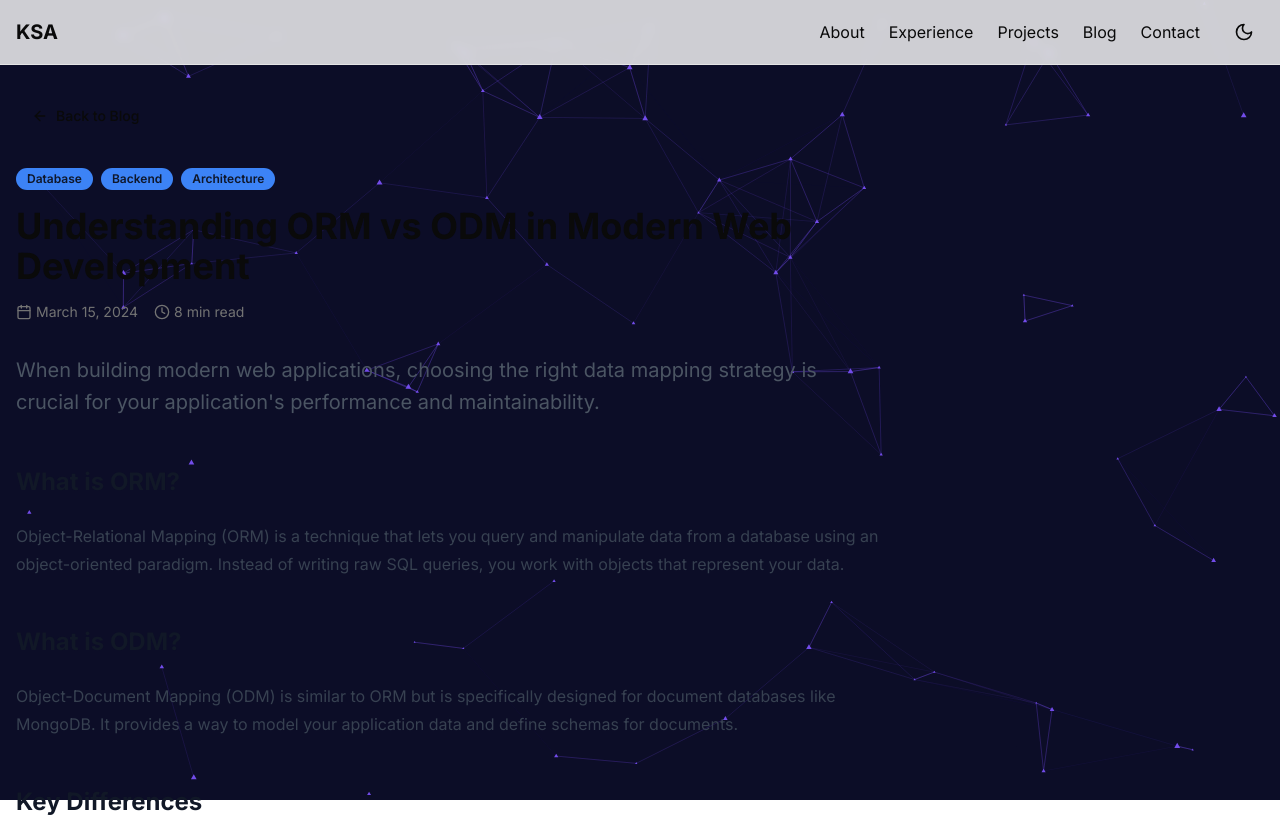
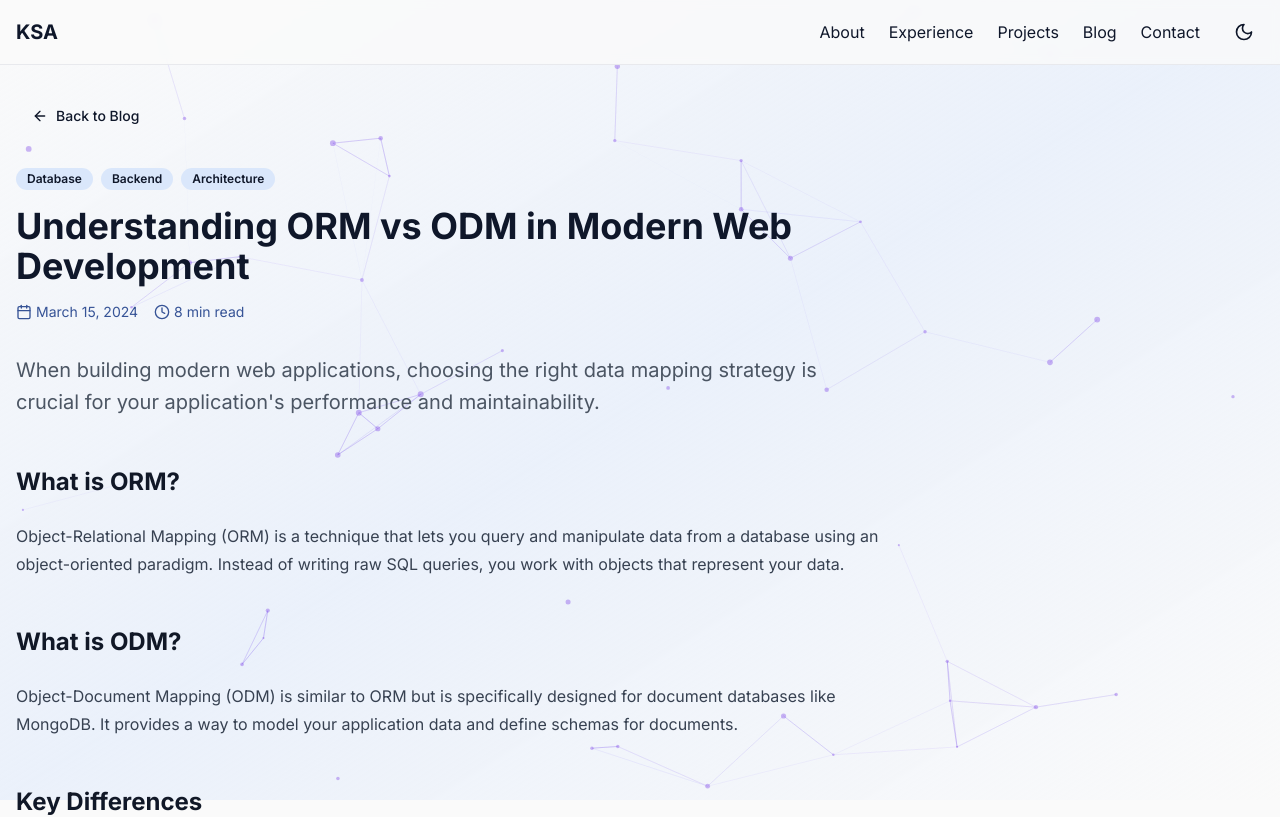
Before and after one commit to sarimAbdelbari/BoltPortfolio, a Next.js app: page /blog/orm-vs-odm in a window 1280 px wide. Shown: the top 817 px of the page. Built offline with nearby package versions, Linux system fonts and the light colour scheme.

Commit message:
Using An Extension to push to github

```diff
--- a/app/globals.css
+++ b/app/globals.css
@@ -2,48 +2,29 @@
 @tailwind components;
 @tailwind utilities;
 
-:root {
-  --foreground-rgb: 0, 0, 0;
-  --background-start-rgb: 214, 219, 220;
-  --background-end-rgb: 255, 255, 255;
+@layer base {
+  :root {
+  --background: 0 0% 98%;          /* Light grey for background */
+  --foreground: 222.2 47% 11.2%;   /* Dark text on light background */
+  --card: 0 0% 100%;               /* Pure white for cards */
+  --card-foreground: 222.2 47% 11.2%; /* Same as foreground for consistency */
+  --popover: 0 0% 100%;            /* Matches the card */
+  --popover-foreground: 222.2 47% 11.2%; /* Same as foreground */
+  --primary: 217.2 91.2% 48%;      /* Softer primary for better contrast */
+  --primary-foreground: 0 0% 100%; /* White text on primary */
+  --secondary: 217.2 80% 92%;      /* Very light blue for secondary elements */
+  --secondary-foreground: 222.2 47% 11.2%; /* Matches foreground for readability */
+  --muted: 222.2 14% 92%;          /* Soft grey for muted elements */
+  --muted-foreground: 222.2 47% 40%; /* Medium grey for muted text */
+  --accent: 217.2 80% 92%;         /* Same as secondary */
+  --accent-foreground: 222.2 47% 11.2%; /* Matches foreground */
+  --destructive: 0 55% 65%;        /* Soft red for destructive actions */
+  --destructive-foreground: 0 0% 100%; /* White text on destructive */
+  --border: 222.2 14% 92%;         /* Light grey for borders */
+  --input: 0 0% 100%;              /* Matches card for inputs */
+  --ring: 224.3 76.3% 60%;         /* Softer ring for better visibility */
 }
 
-@media (prefers-color-scheme: dark) {
-  :root {
-    --foreground-rgb: 255, 255, 255;
-    --background-start-rgb: 0, 0, 0;
-    --background-end-rgb: 0, 0, 0;
-  }
-}
-
-@layer base {
-  :root {
-    --background: 0 0% 100%;
-    --foreground: 0 0% 3.9%;
-    --card: 0 0% 100%;
-    --card-foreground: 0 0% 3.9%;
-    --popover: 0 0% 100%;
-    --popover-foreground: 0 0% 3.9%;
-    --primary: 221 83% 53%;
-    --primary-foreground: 210 40% 98%;
-    --secondary: 217 91% 60%;
-    --secondary-foreground: 222.2 47.4% 11.2%;
-    --muted: 0 0% 96.1%;
-    --muted-foreground: 0 0% 45.1%;
-    --accent: 0 0% 96.1%;
-    --accent-foreground: 0 0% 9%;
-    --destructive: 0 84.2% 60.2%;
-    --destructive-foreground: 0 0% 98%;
-    --border: 0 0% 89.8%;
-    --input: 0 0% 89.8%;
-    --ring: 0 0% 3.9%;
-    --chart-1: 12 76% 61%;
-    --chart-2: 173 58% 39%;
-    --chart-3: 197 37% 24%;
-    --chart-4: 43 74% 66%;
-    --chart-5: 27 87% 67%;
-    --radius: 0.5rem;
-  }
 
   .dark {
     --background: 222.2 84% 4.9%;
@@ -52,9 +33,9 @@
     --card-foreground: 210 40% 98%;
     --popover: 222.2 84% 4.9%;
     --popover-foreground: 210 40% 98%;
-    --primary: 217 91% 60%;
+    --primary: 217.2 91.2% 59.8%;
     --primary-foreground: 222.2 47.4% 11.2%;
-    --secondary: 221 83% 53%;
+    --secondary: 217.2 91.2% 59.8%;
     --secondary-foreground: 210 40% 98%;
     --muted: 217.2 32.6% 17.5%;
     --muted-foreground: 215 20.2% 65.1%;
@@ -64,12 +45,7 @@
     --destructive-foreground: 210 40% 98%;
     --border: 217.2 32.6% 17.5%;
     --input: 217.2 32.6% 17.5%;
-    --ring: 212.7 26.8% 83.9%;
-    --chart-1: 220 70% 50%;
-    --chart-2: 160 60% 45%;
-    --chart-3: 30 80% 55%;
-    --chart-4: 280 65% 60%;
-    --chart-5: 340 75% 55%;
+    --ring: 224.3 76.3% 48%;
   }
 }
 
@@ -83,8 +59,9 @@
 }
 
 /* Glass effect for cards */
+/* Glass effect for cards */
 .glass-card {
-  @apply bg-background/80 backdrop-blur-sm border border-border/50;
+  @apply bg-card/80 backdrop-blur-sm border border-border/50;
 }
 
 /* Gradient text */
--- a/components/background/gradient-background.tsx
+++ b/components/background/gradient-background.tsx
@@ -4,7 +4,7 @@ import { motion } from 'framer-motion';
 
 export function GradientBackground() {
   return (
-    <div className="fixed inset-0 -z-10 overflow-hidden bg-gradient-to-br from-[#0c0d27] via-[#232047] to-[#595974]">
+    <div className="fixed inset-0 -z-10 overflow-hidden bg-gradient-to-br from-background via-secondary/50 to-background">
       <motion.div
         className="absolute inset-0 opacity-30"
         animate={{
@@ -16,7 +16,7 @@ export function GradientBackground() {
           repeatType: 'reverse',
         }}
         style={{
-          backgroundImage: 'radial-gradient(circle at center, #724ce9 0%, transparent 50%)',
+          backgroundImage: 'radial-gradient(circle at center, var(--primary) 0%, transparent 50%)',
           backgroundSize: '100% 100%',
         }}
       />
--- a/components/background/particles-config.ts
+++ b/components/background/particles-config.ts
@@ -2,7 +2,7 @@ import type { ISourceOptions } from "@tsparticles/engine";
 
 export const particlesConfig: ISourceOptions = {
   background: {
-    color: { value: "#0c0d27" },
+    color: { value: "transparent" },
   },
   fpsLimit: 120,
   interactivity: {
@@ -16,12 +16,19 @@ export const particlesConfig: ISourceOptions = {
     },
   },
   particles: {
-    color: { value: "#724ce9" },
+    color: {
+      value: "#724ce9",
+      animation: {
+        enable: true,
+        speed: 2,
+        sync: true
+      }
+    },
     links: {
       color: "#724ce9",
       distance: 150,
       enable: true,
-      opacity: 0.3,
+      opacity: 0.2,
       width: 1,
     },
     move: {
@@ -34,11 +41,25 @@ export const particlesConfig: ISourceOptions = {
     },
     number: {
       density: { enable: true },
-      value: 150,
+      value: 100,
     },
-    opacity: { value: 1.0 },
-    shape: { type: "triangle" },
-    size: { value: { min: 1, max: 3 } },
+    opacity: {
+      value: 0.4,
+      animation: {
+        enable: true,
+        speed: 0.5,
+        minimumValue: 0.2
+      }
+    },
+    shape: { type: "circle" },
+    size: {
+      value: { min: 1, max: 3 },
+      animation: {
+        enable: true,
+        speed: 2,
+        minimumValue: 0.5
+      }
+    },
   },
   detectRetina: true,
 };
--- a/components/sections/contact.tsx
+++ b/components/sections/contact.tsx
@@ -15,14 +15,14 @@ export function ContactSection() {
       title="Get in Touch"
       description="Have a project in mind or want to discuss opportunities? I'd love to hear from you!"
     >
-      <div className="grid md:grid-cols-2 gap-8 max-w-4xl mx-auto">
+      <div className="grid md:grid-cols-2 gap-8 max-w-4xl mx-auto w-full px-4">
         <motion.div
           initial={{ opacity: 0, x: -20 }}
           whileInView={{ opacity: 1, x: 0 }}
           transition={{ duration: 0.5 }}
           viewport={{ once: true }}
         >
-          <Card className="p-6">
+          <Card className="p-6 h-full">
             <h3 className="text-xl font-semibold mb-6">Contact Information</h3>
             <div className="space-y-4">
               <a
@@ -67,7 +67,7 @@ export function ContactSection() {
           transition={{ duration: 0.5 }}
           viewport={{ once: true }}
         >
-          <Card className="p-6">
+          <Card className="p-6 h-full">
             <form className="space-y-4">
               <div>
                 <Input
--- a/components/sections/experience.tsx
+++ b/components/sections/experience.tsx
@@ -5,16 +5,7 @@ import { Card } from '@/components/ui/card';
 import { Badge } from '@/components/ui/badge';
 import { Building, Calendar } from 'lucide-react';
 import { SectionLayout } from '@/components/section-layout';
-
-interface Experience {
-  company: string;
-  position: string;
-  period: string;
-  location: string;
-  type: string;
-  description: string;
-  technologies: string[];
-}
+import { experiences } from '@/lib/experience-data';
 
 export function ExperienceSection() {
   return (
@@ -23,7 +14,7 @@ export function ExperienceSection() {
       title="Professional Experience"
       description="My journey in web development, from freelancing to full-time roles"
     >
-      <div className="space-y-8 max-w-4xl mx-auto">
+      <div className="space-y-8 max-w-4xl mx-auto w-full px-4">
         {experiences.map((experience, index) => (
           <motion.div
             key={index}
@@ -65,33 +56,3 @@ export function ExperienceSection() {
     </SectionLayout>
   );
 }
-
-const experiences: Experience[] = [
-  {
-    company: 'Groupe Chiali',
-    position: 'Full Stack Web Developer',
-    period: '06/2024 – Present',
-    location: 'Algeria',
-    type: 'Full-time',
-    description: 'Developing a Content Management System (CMS) called the "Pyramid of Documents," designed as a document library with structured and hierarchical access. Implementing group permissions to control access and editing rights across different document levels.',
-    technologies: ['MongoDB', 'Express.js', 'React.js', 'Node.js', 'TypeScript'],
-  },
-  {
-    company: 'ProductionSphere',
-    position: 'Web Developer',
-    period: '01/2024 – 03/2024',
-    location: 'Lithuania',
-    type: 'Remote',
-    description: 'Worked on various projects including lead magnets, portfolio pages, and landing pages. Managed multiple projects simultaneously while ensuring timely delivery and client satisfaction.',
-    technologies: ['React', 'Next.js', 'Tailwind CSS', 'MongoDB', 'Node.js', 'WordPress'],
-  },
-  {
-    company: 'Jar Bricola',
-    position: 'Freelance Web Developer',
-    period: '07/2023 – 09/2023',
-    location: 'Algeria',
-    type: 'Remote',
-    description: 'Developed a dashboard for a startup connecting clients with skilled workers. Collaborated with a mobile developer to ensure seamless integration between web dashboard and mobile app.',
-    technologies: ['React', 'Tailwind CSS', 'Firebase', 'Recharts'],
-  },
-];
--- a/components/sections/projects.tsx
+++ b/components/sections/projects.tsx
@@ -12,7 +12,7 @@ export function ProjectsSection() {
       title="Featured Projects"
       description="Here are some of the projects I've worked on that showcase my skills and experience"
     >
-      <div className="grid grid-cols-1 md:grid-cols-2 lg:grid-cols-3 gap-6">
+      <div className="grid grid-cols-1 md:grid-cols-2 lg:grid-cols-3 gap-6 max-w-6xl mx-auto">
         {projects.map((project, index) => (
           <ProjectCard key={project.slug} project={project} index={index} />
         ))}
--- /dev/null
+++ b/lib/experience-data.ts
@@ -0,0 +1,39 @@
+export interface Experience {
+  company: string;
+  position: string;
+  period: string;
+  location: string;
+  type: string;
+  description: string;
+  technologies: string[];
+}
+
+export const experiences: Experience[] = [
+  {
+    company: 'Groupe Chiali',
+    position: 'Full Stack Web Developer',
+    period: '06/2024 – Present',
+    location: 'Algeria',
+    type: 'Full-time',
+    description: 'Developing a Content Management System (CMS) called the "Pyramid of Documents," designed as a document library with structured and hierarchical access. Implementing group permissions to control access and editing rights across different document levels.',
+    technologies: ['MongoDB', 'Express.js', 'React.js', 'Node.js', 'TypeScript'],
+  },
+  {
+    company: 'ProductionSphere',
+    position: 'Web Developer',
+    period: '01/2024 – 03/2024',
+    location: 'Lithuania',
+    type: 'Remote',
+    description: 'Worked on various projects including lead magnets, portfolio pages, and landing pages. Managed multiple projects simultaneously while ensuring timely delivery and client satisfaction.',
+    technologies: ['React', 'Next.js', 'Tailwind CSS', 'MongoDB', 'Node.js', 'WordPress'],
+  },
+  {
+    company: 'Jar Bricola',
+    position: 'Freelance Web Developer',
+    period: '07/2023 – 09/2023',
+    location: 'Algeria',
+    type: 'Remote',
+    description: 'Developed a dashboard for a startup connecting clients with skilled workers. Collaborated with a mobile developer to ensure seamless integration between web dashboard and mobile app.',
+    technologies: ['React', 'Tailwind CSS', 'Firebase', 'Recharts'],
+  },
+];
```
Also changed, not shown: components/sections/about.tsx (+3 -49 lines), lib/skills-data.ts (added, +47 -0 lines).
